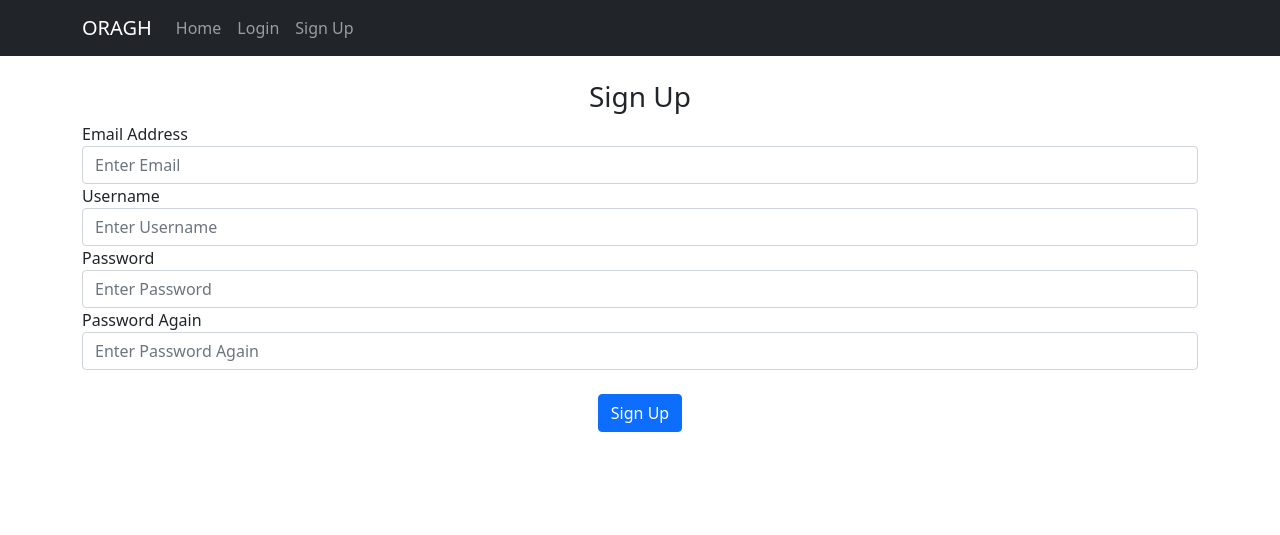
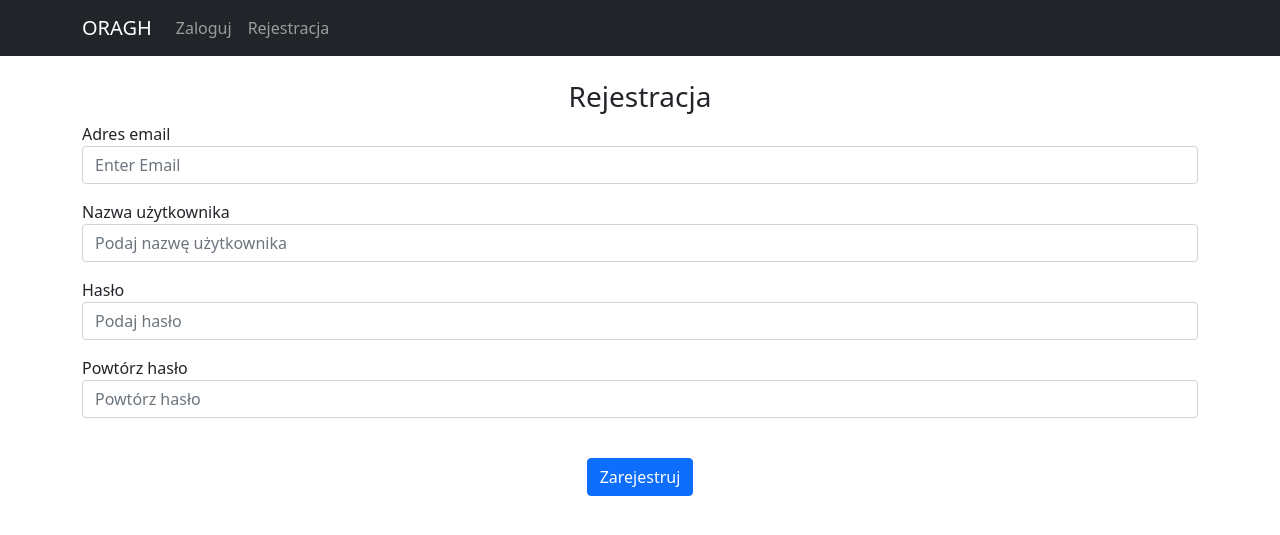
Before and after one commit to krzysiekbab/Band-Concerts, a Flask app: page /sign-up in a window 1280 px wide. Shown: the top 535 px of the page. Run offline with Flask 3, Linux system fonts and the light colour scheme; parts of the project's set-up code (start-up, migrations or seed data) failed here and were passed over.

Commit message:
Adding navigation buttons & UI styling

```diff
--- a/app/models/concert.py
+++ b/app/models/concert.py
@@ -9,6 +9,7 @@ class Concert(db.Model):
     name = db.Column(db.Text, nullable=False)
     shortname = db.Column(db.String(100), nullable=False)
     date = db.Column(db.DateTime(timezone=True), nullable=False)
+    url = db.Column(db.String(100), nullable=False)
 
     # Define the many-to-many relationship with Musician
     musicians = relationship('Musician', secondary=concert_musician_association, back_populates='concerts')
--- a/app/scripts/scrap_concerts.py
+++ b/app/scripts/scrap_concerts.py
@@ -90,7 +90,8 @@ def scrap_concerts():
                                         'shortname': short_name,
                                         'date': concert_date,
                                         'can_play_users': can_play_users,
-                                        'cannot_play_users': cannot_play_users
+                                        'cannot_play_users': cannot_play_users,
+                                        'url': concert_url
                                     }
                                     # Calculate and display progress
                                     progress = (index / number_of_concerts) * 100
--- a/app/services/concert_service.py
+++ b/app/services/concert_service.py
@@ -26,6 +26,7 @@ def add_concert_to_database(concert_data: Dict) -> None:
             name=concert_data['name'],
             shortname=concert_data['shortname'],
             date=datetime.strptime(concert_data['date'], "%Y.%m.%d"),
+            url=concert_data['url']
         )
         add_musicians_to_concert(concert_data, concert)
 
@@ -135,7 +136,7 @@ def get_concerts_modified_time():
     Get the last modified time of a concerts.json.
 
     Returns:
-        str: Last modified time in 'YYYY-MM-DD HH:MM:SS' format, or an error message.
+        str: Last modified time in 'YYYY-MM-DD HH:MM' format, or an error message.
     """
     concerts_file_path = os.path.join(get_project_base_path(), 'data', 'concerts.json')
 
--- a/app/templates/base.jinja
+++ b/app/templates/base.jinja
@@ -21,12 +21,12 @@
         </button>
         <div class="collapse navbar-collapse" id="navbar">
           <div class="navbar-nav {% if user.is_authenticated %}w-100 d-flex justify-content-between{% endif %}">
-            <a class="nav-item nav-link" href="/home">Home</a>
             {% if user.is_authenticated %}
-              <a class="nav-item nav-link" href="/logout">Logout</a>
+              <a class="nav-item nav-link" href="/home">Koncerty</a>
+              <a class="nav-item nav-link" href="/logout">Wyloguj</a>
             {% else %}
-              <a class="nav-item nav-link" href="/login">Login</a>
-              <a class="nav-item nav-link" href="/sign-up">Sign Up</a>
+              <a class="nav-item nav-link" href="/login">Zaloguj</a>
+              <a class="nav-item nav-link" href="/sign-up">Rejestracja</a>
             {% endif %}
           </div>
         </div>
@@ -49,7 +49,7 @@
         {% endfor %}
       {% endif %}
     {% endwith %}
-    <div class="container mt-4">{% block content %}{% endblock %}</div>
+    <div class="container my-4">{% block content %}{% endblock %}</div>
     <script
       src="https://cdn.jsdelivr.net/npm/bootstrap@5.0.2/dist/js/bootstrap.bundle.min.js"
       integrity="sha384-MrcW6ZMFYlzcLA8Nl+NtUVF0sA7MsXsP1UyJoMp4YLEuNSfAP+JcXn/tWtIaxVXM"
--- a/app/templates/section.jinja
+++ b/app/templates/section.jinja
@@ -1,3 +1,3 @@
 {% for musician in section %}
-    <div>{{loop.index}}. {{ musician.name }} {{ musician.surname }}</div>
+    <div class="border-bottom">{{loop.index}}. {{ musician.get_fullname() }}</div>
 {% endfor %}
--- a/app/templates/signup.jinja
+++ b/app/templates/signup.jinja
@@ -1,44 +1,44 @@
 {% extends "base.jinja" %}
-{% block title %}Sign Up{% endblock %}
+{% block title %}Rejestracja{% endblock %}
 {% block content %}
     <form method="POST">
-      <h3 align="center">Sign Up</h3>
+      <h3 align="center">Rejestracja</h3>
       <div class="form-group">
-        <label for="email">Email Address</label>
+        <label for="email">Adres email</label>
         <input
           type="text"
           id="email"
           name="email"
-          class="form-control"
+          class="form-control mb-3"
           placeholder="Enter Email"
         />
-        <label for="username">Username</label>
+        <label for="username">Nazwa użytkownika</label>
         <input
           type="text"
           id="username"
           name="username"
-          class="form-control"
-          placeholder="Enter Username"
+          class="form-control mb-3"
+          placeholder="Podaj nazwę użytkownika"
         />
-        <label for="password1">Password</label>
+        <label for="password1">Hasło</label>
         <input
           type="password"
           id="password1"
           name="password1"
-          class="form-control"
-          placeholder="Enter Password"
+          class="form-control mb-3"
+          placeholder="Podaj hasło"
         />
-        <label for="password2">Password Again</label>
+        <label for="password2">Powtórz hasło</label>
         <input
           type="password"
           id="password2"
           name="password2"
-          class="form-control"
-          placeholder="Enter Password Again"
+          class="form-control mb-3"
+          placeholder="Powtórz hasło"
         />
         <br />
         <div align="center">
-          <button class="btn btn-primary" type="submit">Sign Up</button>
+          <button class="btn btn-primary" type="submit">Zarejestruj</button>
         </div>
       </div>
     </form>
```
Also changed, not shown: app/templates/concert.jinja (+12 -10 lines), app/templates/login.jinja (+8 -8 lines).
